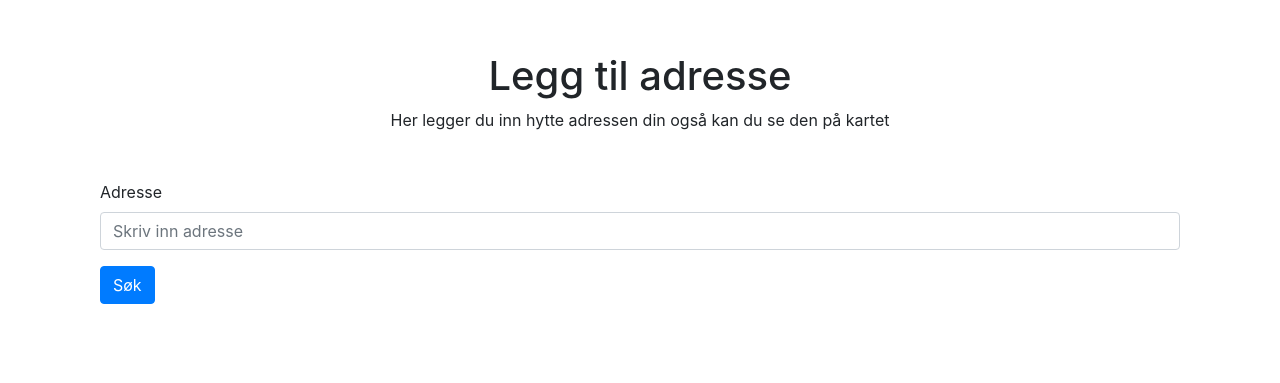
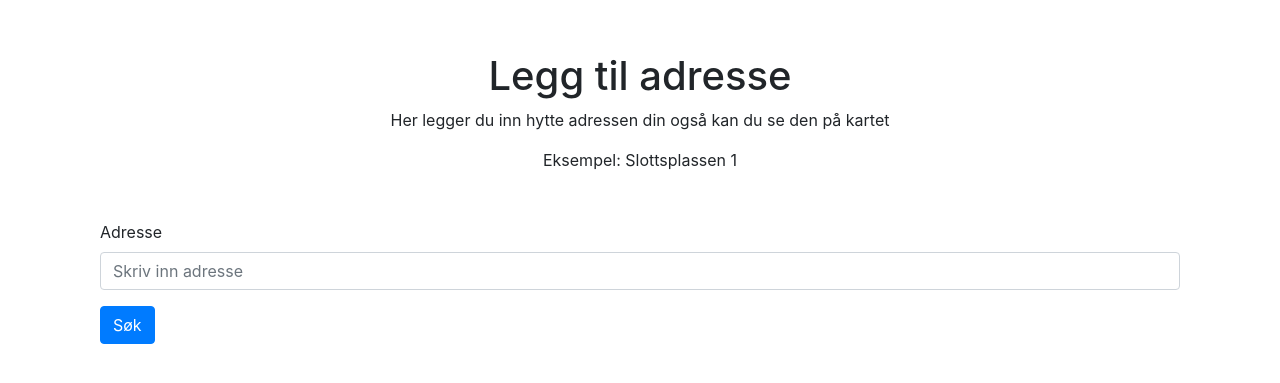
Before and after one commit to Jeph-git/Hytte_Prosjekt, a Flask app: page /sok_adresse in a window 1280 px wide. Shown: the part 66-449 px from the top of the page. Run offline with Flask 3, Linux system fonts and the light colour scheme; the visitor is signed in with stand-in values (Sample User, id 1); some libraries are stand-ins or nearby versions.

Commit message:
Added example

```diff
--- a/templates/sok_adresse.html
+++ b/templates/sok_adresse.html
@@ -6,7 +6,8 @@
 
   <div class="container">
     <h1 class="text-center mt-5">Legg til adresse</h1>
-    <p class="text-center mt-2 mb-5">Her legger du inn hytte adressen din også kan du se den på kartet</p>
+    <p class="text-center mt-2 mb-3">Her legger du inn hytte adressen din også kan du se den på kartet</p>
+    <p class="text-center mt-2 mb-5">Eksempel: Slottsplassen 1</p>
   </div>
 
   {% for type, message in get_flashed_messages(with_categories=true) %}
```
